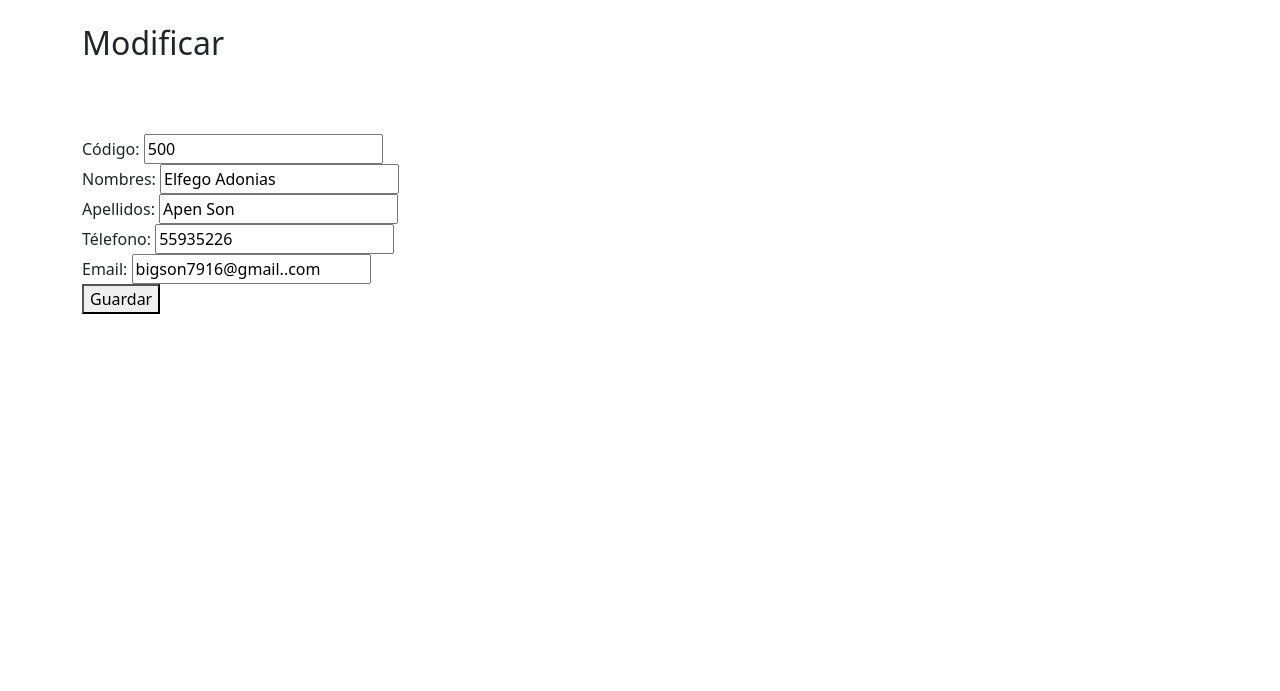
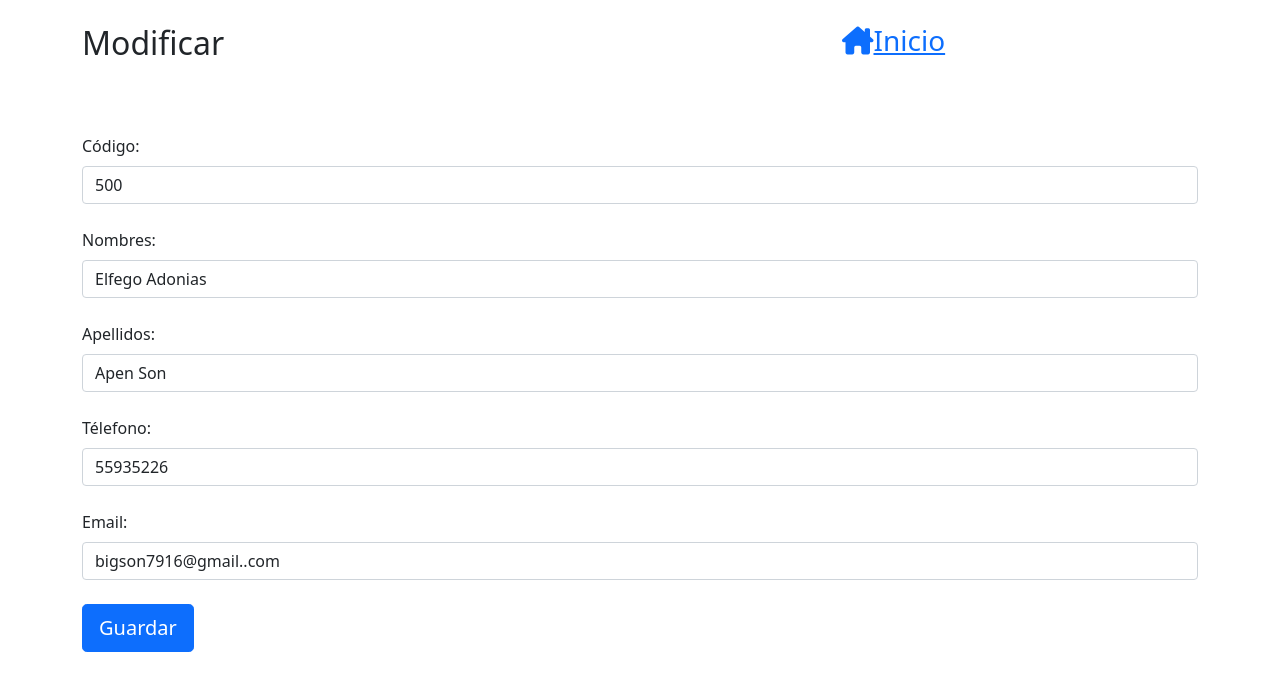
Before and after one commit to bigson791/appAgenda, a PHP site: page /index.php?c=personas&a=modificar&id=1 in a window 1280 px wide. Shown: the top 691 px of the page. Run offline with PHP 8.4, Linux system fonts and the light colour scheme; data comes from the database, SQL or seed files in the repository; data that the repository does not hold is empty; some libraries are stand-ins or nearby versions.

Commit message:
se mejoro el frontend

```diff
--- a/views/Personas/personas.php
+++ b/views/Personas/personas.php
@@ -7,7 +7,7 @@
     <meta charset="UTF-8">
     <meta http-equiv="X-UA-Compatible" content="IE=edge">
     <meta name="viewport" content="width=device-width, initial-scale=1.0">
-    <title><?php echo $data["Titulo"]?></title>
+    <title><?php echo $data["titulo"];?></title>
     <link href="https://cdn.jsdelivr.net/npm/bootstrap@5.0.2/dist/css/bootstrap.min.css" rel="stylesheet" integrity="sha384-EVSTQN3/azprG1Anm3QDgpJLIm9Nao0Yz1ztcQTwFspd3yD65VohhpuuCOmLASjC" crossorigin="anonymous">
 </head>
 <body>
--- a/views/Personas/personas_modificar.php
+++ b/views/Personas/personas_modificar.php
@@ -8,23 +8,41 @@
     <meta http-equiv="X-UA-Compatible" content="IE=edge">
     <meta name="viewport" content="width=device-width, initial-scale=1.0">
     <link href="https://cdn.jsdelivr.net/npm/bootstrap@5.0.2/dist/css/bootstrap.min.css" rel="stylesheet" integrity="sha384-EVSTQN3/azprG1Anm3QDgpJLIm9Nao0Yz1ztcQTwFspd3yD65VohhpuuCOmLASjC" crossorigin="anonymous">
-    <title><?php echo $data["Titulo"]?></title>
+    <script src="https://kit.fontawesome.com/b2bf9bac46.js" crossorigin="anonymous"></script>
+    <title><?php echo $data["titulo"];?></title>
 </head>
 <body>
     <br>
     <div class="container">
-        <h2><?php echo $data["titulo"];?></h2>
+    <div class="row">
+    <div class="col">
+    <h2><?php echo $data["titulo"];?></h2>
+    </div>
+    <div class="col">
+
+    </div>
+    <div class="col">
+    <a href="index.php"><h3 class="right"><i class="fas fa-home-lg"></i>Inicio</h3></a>
+    </div>
+  </div>
+
         <br>
         <p>
             <form id="nuevo" name="nuevo" method="POST" action="index.php?c=personas&a=actualizar" autocomplete="off"><br>
+                <div class="mb-3">
                 <input type="hidden" id="id" name="id" value="<?php echo $data["id"] ?>">
-                Código: <input type="number" id="cod_person" name="cod_person" required pattern="[A-Za-z ]*" value="<?php echo $data ["personas"]["cod_person"] ?>"><br>
-                Nombres: <input type="text" id="name" name="name" required pattern="[A-Za-z ]*" value="<?php echo $data ["personas"]["name"] ?>"><br>
-                Apellidos: <input type="text" id="lname" name="lname" required value="<?php echo $data ["personas"]["Lname"] ?>"><br>
-                Télefono: <input type="number" id="phone" name="phone" required value="<?php echo $data ["personas"]["phone"] ?>"><br>
-                Email: <input type="email" id="mail" name="mail" required value="<?php echo $data ["personas"]["mail"] ?>"><br>
-                <button id="guardar" name="guardar" type="submit">Guardar</button>
-
+                <label for="cod_person" class="form-label">Código:</label>
+                <input type="number" id="cod_person" class="form-control" name="cod_person" required pattern="[A-Za-z ]*" value="<?php echo $data ["personas"]["cod_person"] ?>"><br>
+                <label for="name" class="form-label">Nombres:</label>
+                <input type="text" id="name" class="form-control" name="name" required pattern="[A-Za-z ]*" value="<?php echo $data ["personas"]["name"] ?>"><br>
+                <label for="lname" class="form-label">Apellidos:</label>
+                <input type="text" id="lname" class="form-control" name="lname" required value="<?php echo $data ["personas"]["Lname"] ?>"><br>
+                <label for="phone" class="form-label">Télefono:</label>
+                <input type="number" id="phone" class="form-control" name="phone" required value="<?php echo $data ["personas"]["phone"] ?>"><br>
+                <label for="mail" class="form-label">Email:</label>
+                <input type="email" id="mail" class="form-control" name="mail" required value="<?php echo $data ["personas"]["mail"] ?>"><br>
+                <button id="guardar" class="btn btn-primary btn-lg" name="guardar" type="submit">Guardar</button>
+                </div>
             </form>
         </p>
     </div>
```
Also changed, not shown: views/Personas/personas_nuevo.php (+13 -1 lines).
